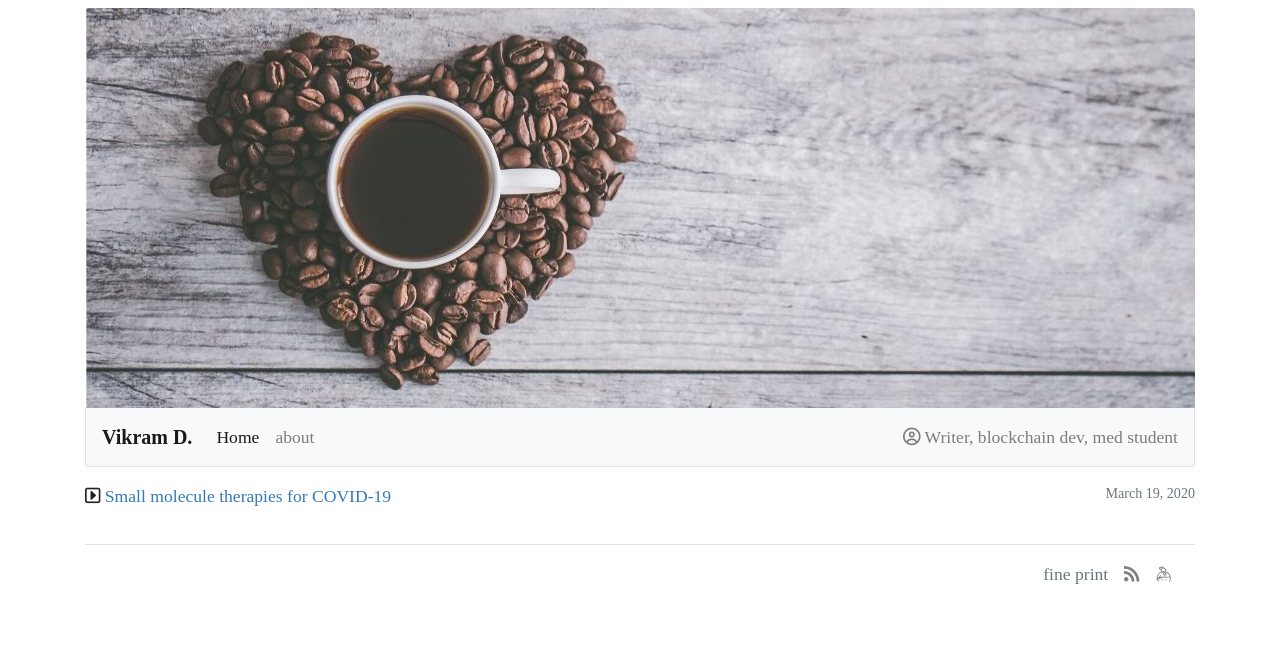
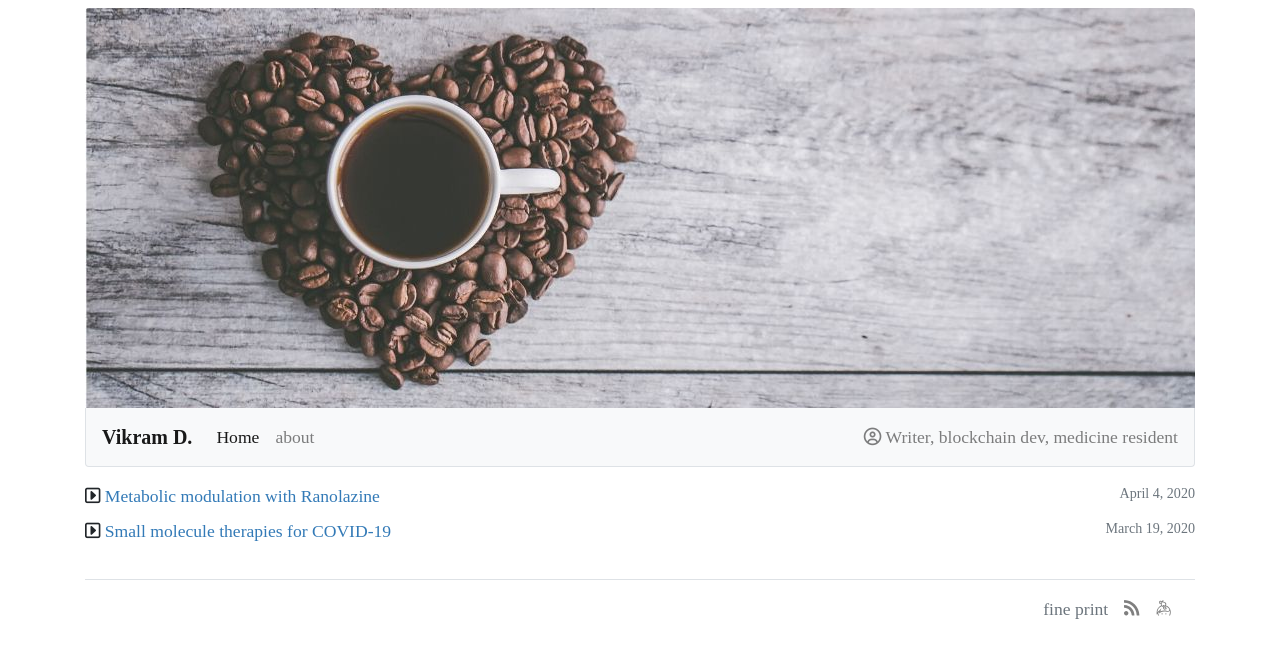
Before and after one commit to dhillonv10/dhillonv10.github.io, a Jekyll site: the page built from index.html, in a window 1280 px wide. Shown: the top 658 px of the page. Built offline with Jekyll 4.4.1, drawn with Linux system fonts in a browser that asks for light colours; cached includes are drawn as plain includes; nearby versions of some CDN libraries.

Commit message:
updating

```diff
--- a/_config.yml
+++ b/_config.yml
@@ -1,7 +1,7 @@
 title: Vikram D.
 tagline: 'Strong Opinions, Weakly Held.'
 heading: OpsBug
-description: Writer, blockchain dev, med student
+description: Writer, blockchain dev, medicine resident
 
 lang: en-US
 branch: master
--- /dev/null
+++ b/_posts/2020-04-04-ranexa.md
@@ -0,0 +1,7 @@
+---
+title: Metabolic modulation with Ranolazine
+description:
+---
+
+
+### 1. Structure and viral entry
```
Also changed, not shown: about.md (+1 -1 lines).
